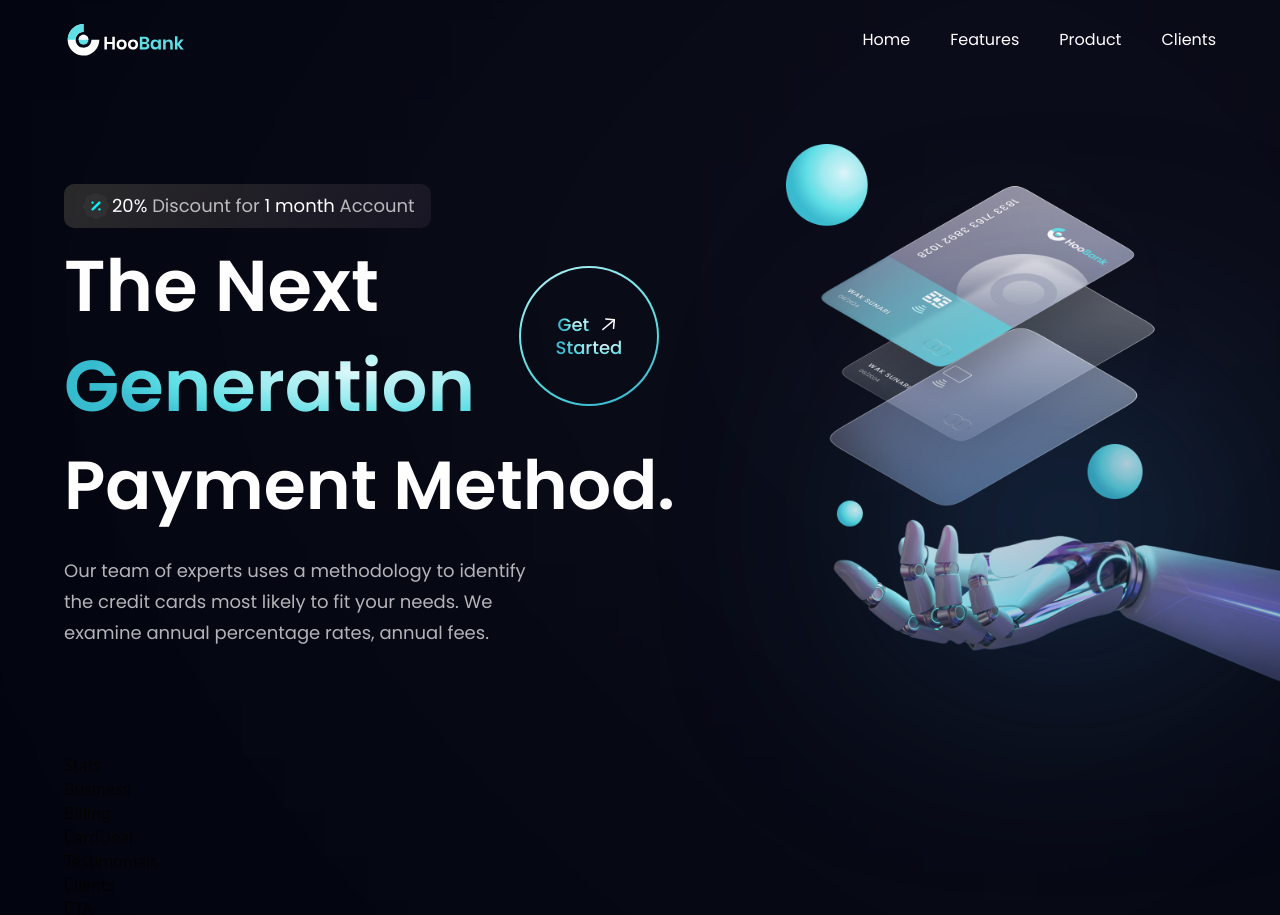
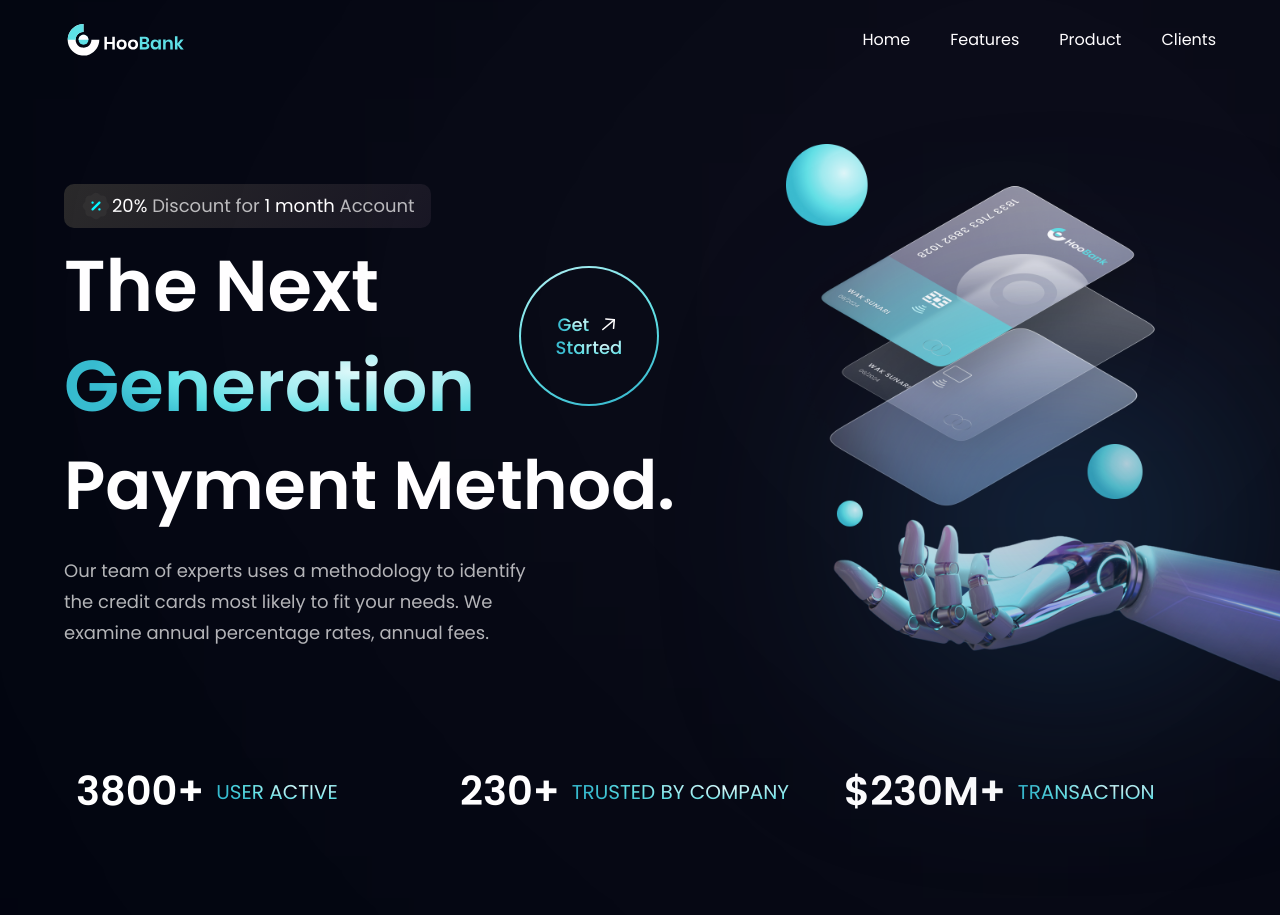
Before and after one commit to Sauhardya27/modern_app, a React (Vite) app in the folder project/: page / in a window 1280 px wide. Shown: the top 915 px of the page. Built offline with nearby package versions, Linux system fonts and the light colour scheme.

Commit message:
Stats finished

```diff
--- a/project/src/components/Stats.jsx
+++ b/project/src/components/Stats.jsx
@@ -1,9 +1,15 @@
-import React from 'react'
+import { stats } from '../constants'
+import styles from '../style';
 
-const Stats = () => {
-  return (
-	<div>Stats</div>
-  )
-}
+const Stats = () => (
+	<section className={`${styles.flexCenter} flex-row flex-wrap sm:mb-20 mb-6`}>
+    {stats.map((stats) => (
+      <div key={stats.id} className="flex flex-1 justify-start items-center flex-row m-3">
+        <h4 className='font-poppins font-semibold xs:text-[40px] text-[30px] xs:leading-[53px] leading-[43px] text-white'>{stats.value}</h4>
+        <p className='font-poppins font-normal xs:text-[20px] text-[15px] xs:leading-[26px] leading-[21px] text-gradient uppercase ml-3'>{stats.title}</p>
+      </div>
+    ))}
+  </section>
+  );
 
 export default Stats
```
